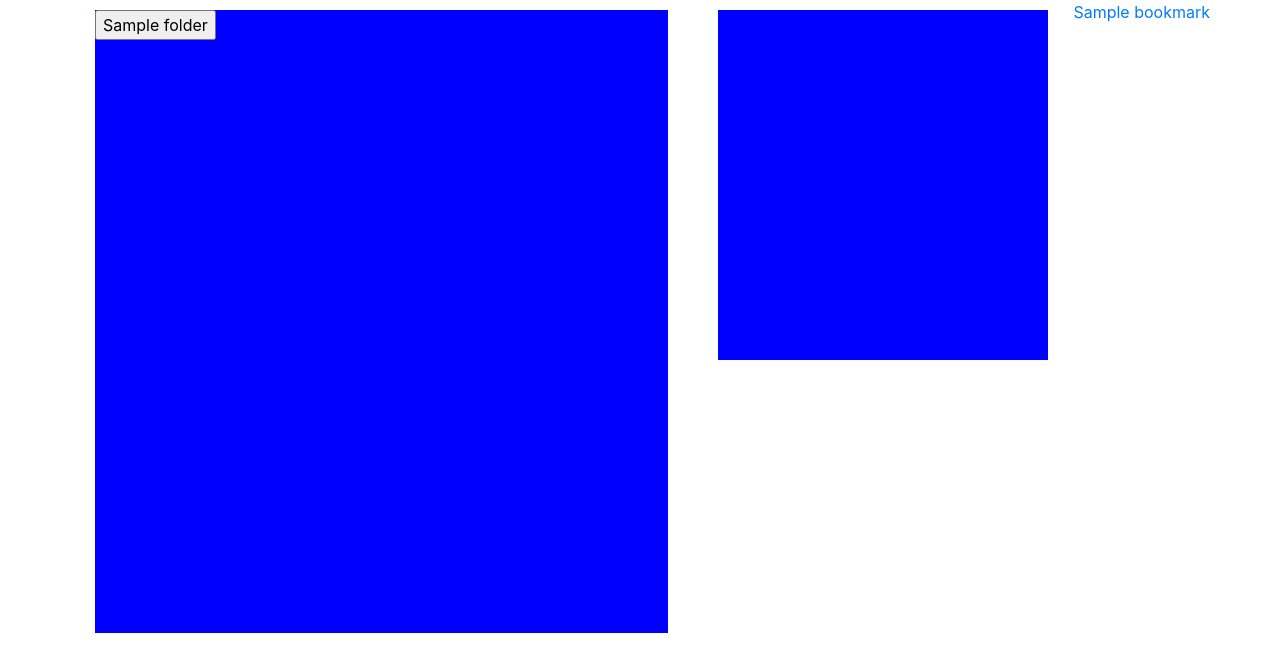
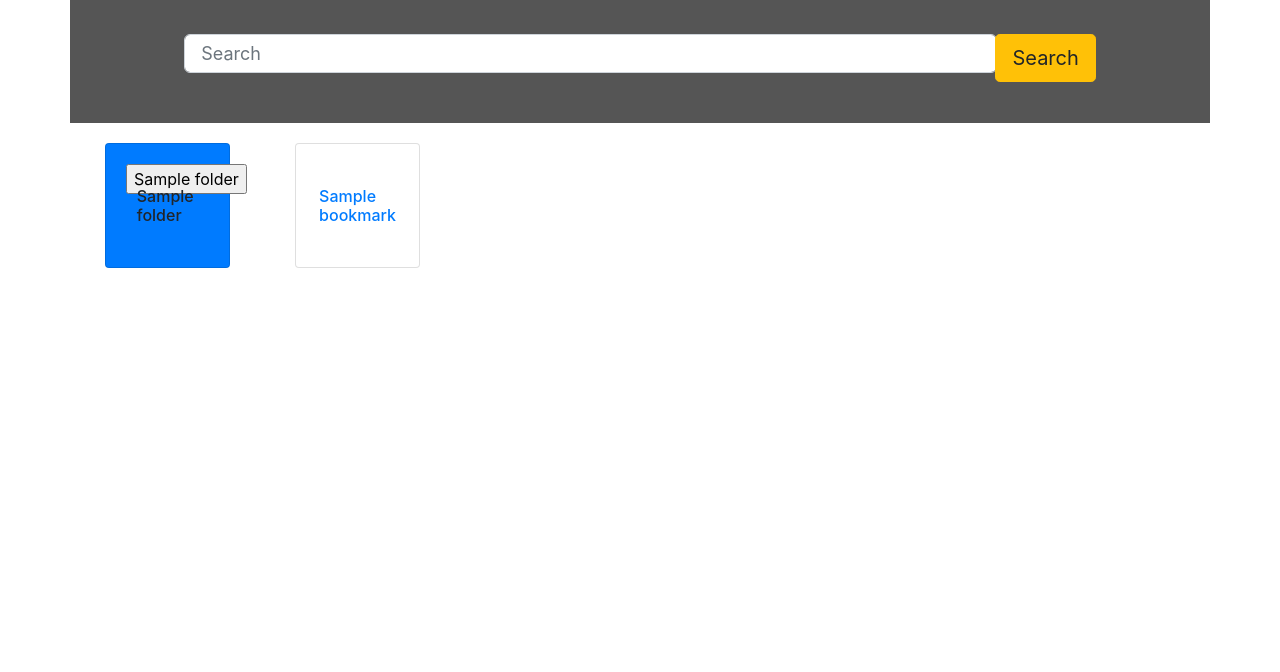
Before and after one commit to bsacash/fire-starter, a Flask app: template templates/index.html in a window 1280 px wide. Shown: the top 672 px of the page. Run offline with Flask 2, Linux system fonts and the light colour scheme; the template is opened without the code that fills it: most values are stand-ins (such as "Sample title", 1, 10 or a date in 2020); some libraries are stand-ins or nearby versions.

Commit message:
add stylign for bookmarks

```diff
--- a/static/css/custom.css
+++ b/static/css/custom.css
@@ -1,22 +1,73 @@
-.frontpage_square{
-position:relative;
-overflow:hidden;
-padding-bottom:100%;
+.innerbox
+{
+   display:block;
+   height: 125px;
 
-background-color: blue;
-margin: 10px 10px 10px 10px;
-}
-.frontpage_square img{
-position:absolute;
+   width:125px; /* or whatever width you want. */
+   max-width:125px; /* or whatever width you want. */
+   display: inline-block;
+
+   padding: 20px 20px 20px 20px;
+   margin: 20px 20px 20px 20px;
 }
 
-/* input[type=submit] {
-    padding:5px 15px;
-    background:#ccc;
-    border:0 none;
-    cursor:pointer;
-    -webkit-border-radius: 5px;
-    border-radius: 5px;
+.centering {
+    position: absolute;
+    top: 50%;
+    left: 50%;
+    transform: translateX(-50%) translateY(-50%);
+}
 
+.color{
+    display:block;
+    background-color:#475;
+    }
+
+
+
+
+.featurette {
+    display: table;
     width: 100%;
-} */
+    height: 30%; /* set a pixel height and then remove the body,html height */
+    vertical-align: middle;
+    background: #555;
+    color: #fff;
+}
+.featurette-inner {
+    display: table-cell;
+    vertical-align: middle;
+}
+.featurette .search {
+    padding: 3%;
+    max-width: 980px; /*max width of search*/
+    margin: 0 auto;
+}
+
+/* ------ form-control-lg */
+.form-control-lg {
+    : 46px;
+    border-radius: 6px;
+    font-size: 18px;
+    line-height: normal;
+}
+
+
+/* ------ disjointed form group custom */
+.featurette .search.has-button .btn {
+    margin-top: 5px;
+    width: 100%;
+}
+@media (min-width:480px) {
+    .featurette .search.has-button .form-group {
+        position: relative;
+        padding-right: 99px; /*space for button*/
+    }
+    .featurette .search.has-button .btn {
+        position: absolute;
+        top: 0;
+        right: 0;
+        width: auto;
+        margin: 0;
+    }
+}
--- a/templates/index.html
+++ b/templates/index.html
@@ -3,11 +3,41 @@
 {% block content %}
 
 
+<!-- example 2 -->
+<div class="featurette">
+   <div class="featurette-inner text-center">
+      <form role="form" class="search has-button">
+         <div class="form-group">
+            <input type="search" placeholder="Search" class="form-control form-control-lg">
+            <button class="btn btn-lg btn-warning" type="button">Search</button>
+         </div>
+         <!-- /form-group -->
+      </form>
+      <!-- /.max-width on this form -->
+   </div>
+   <!-- /.featurette-inner (display:table-cell) -->
+</div>
+<!-- /.featurette (display:table) -->
+
+
+
+
+
+<!-- <div class="col-sm-4">
+    <div class="card innerbox">
+      <div class="card-block">
+        <h5 class="card-title">Special title treatment</h5>
+        <a href="#" class="btn btn-primary">Go somewhere</a>
+      </div>
+    </div>
+  </div> -->
+
+
 
  {% for  folder in folders %}
-    <div class="col-lg">
+    {# <div class="col-lg">
       <a href="#" class="thumbnail">
-        <div class="frontpage_square">
+        <div class="">
 
           <form action="{{ url_for('folder') }}" method="post">
             <input type="hidden" name="folder_click" value="{{folder.id}}">
@@ -16,21 +46,35 @@
 
         </div>
       </a>
-    </div>
- {% endfor %}
+    </div> #}
 
- <div class="col-sm-4">
-     <a href="#" class="thumbnail">
-         <div class="frontpage_square">
-             <img src="" class="img img-responsive full-width" />
-         </div>
-     </a>
-</div>
 
- {% for bookmark in bookmarks %}
-
-    <a href="{{ bookmark.url }}">{{bookmark.title}}</a>
+      <div class="col-sm-2">
+        <div class="card innerbox bg-primary">
+          <div class="card-block">
+            <h6 class="card-title centering">{{folder.title}}</h6>
+            <form action="{{ url_for('folder') }}" method="post">
+              <input type="hidden" name="folder_click" value="{{folder.id}}">
+              <input type="submit" value="{{folder.title}}">
+            </form>
+          </div>
+        </div>
+      </div>
 
  {% endfor %}
 
+
+
+ {% for bookmark in bookmarks %}
+  <div class="col-sm-2">
+   <a href="{{ bookmark.url }}">
+     <div class="card innerbox">
+       <div class="card-block">
+         <h6 class="card-title centering">{{bookmark.title}}</h6>
+       </div>
+     </div>
+   </a>
+  </div>
+ {% endfor %}
+
 {% endblock %}
```
